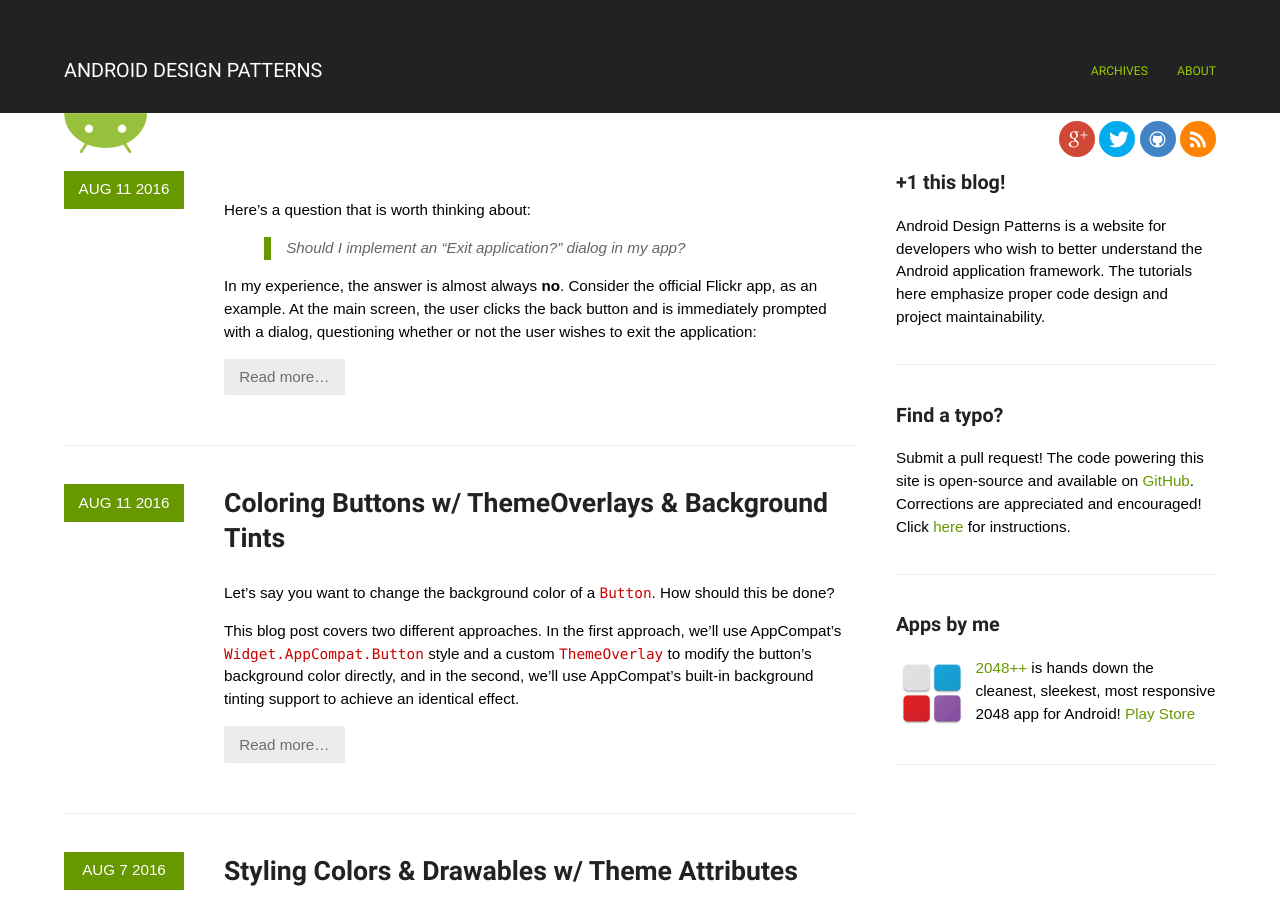
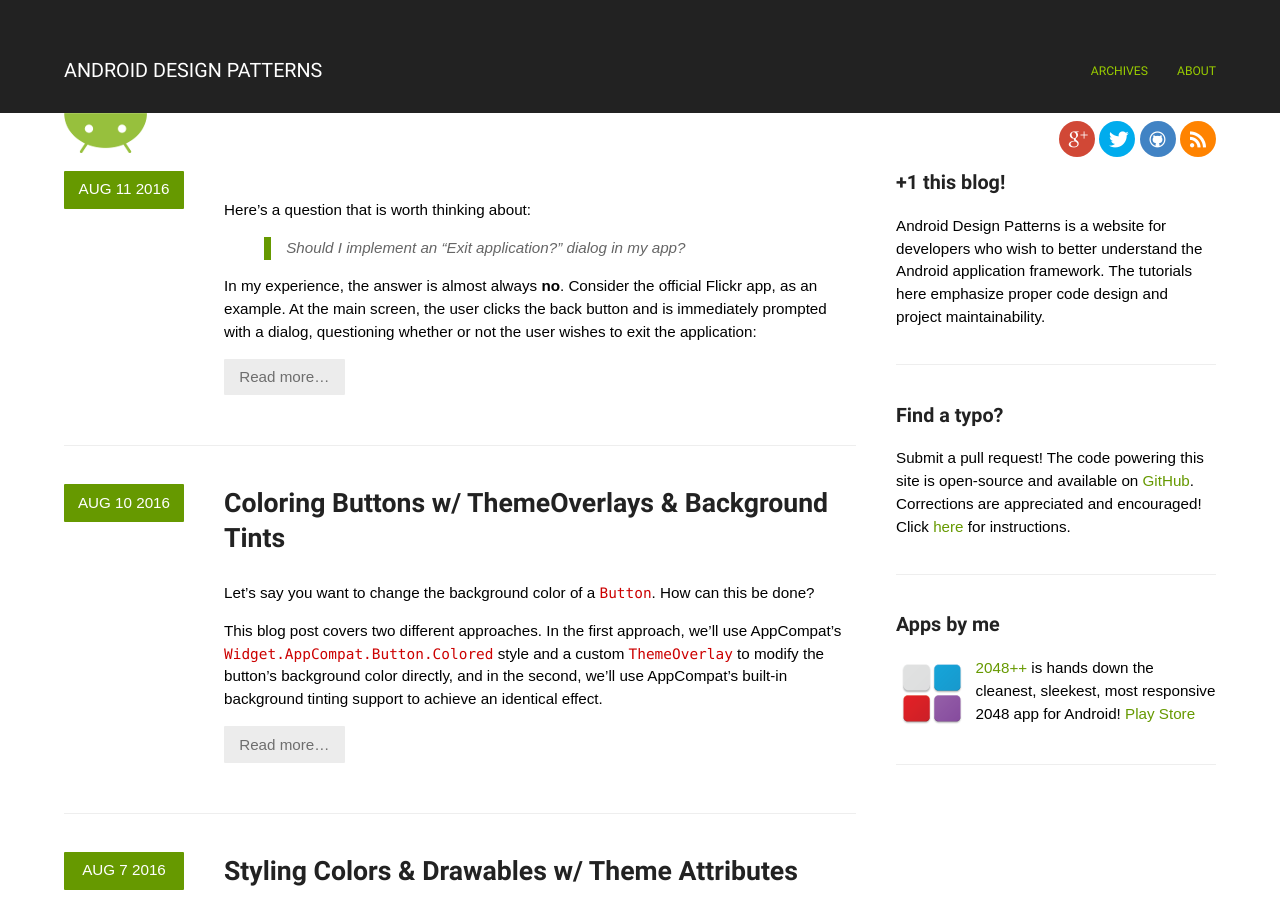
Before and after one commit to alexjlockwood/AndroidDesignPatterns, a Jekyll site: the page built from index.html, in a window 1280 px wide and 900 px high. Built offline with Jekyll 4.4.1, drawn with Linux system fonts in a browser that asks for light colours; some web fonts are replaced; the list of posts is cut into pages by our own code; comment, search, counter and statistics services are not loaded.

Commit message:
finished blog post

````diff
--- a/_posts/2016-08-11-theming-buttons-with-themeoverlays-background-tints.md
+++ b/_posts/2016-08-11-theming-buttons-with-themeoverlays-background-tints.md
@@ -1,7 +1,7 @@
 ---
 layout: post
 title: 'Coloring Buttons w/ ThemeOverlays & Background Tints'
-date: 2016-08-11
+date: 2016-08-10
 permalink: /2016/08/coloring-buttons-with-themeoverlays-background-tints.html
 related: ['/2013/08/fragment-transaction-commit-state-loss.html',
     '/2013/04/retaining-objects-across-config-changes.html',
@@ -11,10 +11,10 @@
 <!--morestart-->
 
 Let's say you want to change the background color of a `Button`.
-How should this be done?
+How can this be done?
 
 This blog post covers two different approaches. In the first approach,
-we'll use AppCompat's `Widget.AppCompat.Button` style and a custom `ThemeOverlay`
+we'll use AppCompat's `Widget.AppCompat.Button.Colored` style and a custom `ThemeOverlay`
 to modify the button's background color directly, and in the second, we'll use
 AppCompat's built-in background tinting support to achieve an identical effect.
 
@@ -194,7 +194,7 @@
     // On pre-Lollipop devices, we need 4 states total (disabled, pressed, focused, and default).
     // On post-Lollipop devices, we need 2 states total (disabled and default). The button's
     // RippleDrawable will animate the pressed and focused state changes for us automatically.
-    final int numStates = Build.VERSION.SDK_INT >= Build.VERSION_CODES.LOLLIPOP ? 2 : 4;
+    final int numStates = Build.VERSION.SDK_INT < Build.VERSION_CODES.LOLLIPOP ? 4 : 2;
 
     final int[][] states = new int[numStates][];
     final int[] colors = new int[numStates];
@@ -356,7 +356,7 @@
 </LinearLayout>
 ```
 
-You should assume that background tints are set programatically
+Assume that background tints are set programatically
 on the 4th and 8th buttons as follows:
 
 ```java
````
Also changed, not shown: other parts of _posts/2016-08-11-theming-buttons-with-themeoverlays-background-tints.md (+1 -1 lines).
